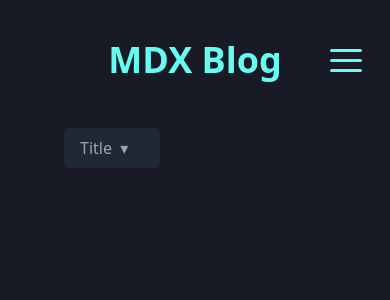
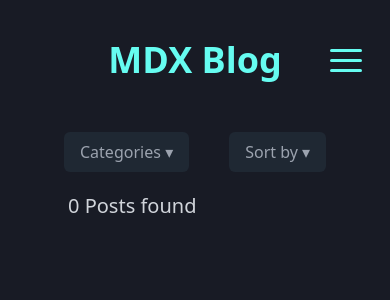
Before and after one commit to ParsaSedighi/nextjs-mdx-blog, a Next.js app: page /posts in a window 390 px wide. Shown: the top 300 px of the page. Built offline with nearby package versions, Linux system fonts and the light colour scheme.

Commit message:
Design update Fix mobile navbar bug which it was clickable when hidden Complete all posts page design Add new prop 'defaultOption' to Dropdown menu

```diff
--- a/src/components/Dropdown.jsx
+++ b/src/components/Dropdown.jsx
@@ -1,7 +1,10 @@
 import React, { useState, useEffect, useRef } from 'react';
 
-export default function Dropdown({ options }) {
-  const [selectedOption, setSelectedOption] = useState(options[0]);
+export default function Dropdown({ options, defaultOption }) {
+  if (!defaultOption) {
+    defaultOption = options[0];
+  }
+  const [selectedOption, setSelectedOption] = useState(defaultOption);
   const [isOpen, setIsOpen] = useState(false);
 
   const toggleDropdown = () => {
@@ -34,7 +37,10 @@ export default function Dropdown({ options }) {
       <div
         className="bg-gunmetal rounded-md py-2 px-4 text-gray-400 cursor-pointer"
         onClick={toggleDropdown}>
-        {selectedOption} <span className="ml-1">&#x25BE;</span>
+        <div className="flex justify-between">
+          <div>{selectedOption}</div>
+          <span className="ml-1">&#x25BE;</span>
+        </div>
       </div>
       {isOpen && (
         <div className="absolute z-50 w-full mt-2 rounded-md bg-gunmetal shadow-lg">
--- a/src/components/Nav.jsx
+++ b/src/components/Nav.jsx
@@ -38,7 +38,7 @@ const Nav = () => {
           className={
             showMenu
               ? `block opacity-100 transition-all md:hidden`
-              : `absolute -z-50 opacity-0 transition-all md:hidden`
+              : `absolute opacity-0 -z-50 -translate-y-96 transition-all md:hidden`
           }>
           <div className="p-6 rounded-lg md:mx-24 bg-gunmetal">
             <ul className="mx-8 space-y-1">
--- a/src/pages/posts.jsx
+++ b/src/pages/posts.jsx
@@ -22,9 +22,27 @@ const posts = ({ posts }) => {
 
   return (
     <>
-      <div className="mx-16 md:mx-24 mt-7">
-        <div className="w-24">
-          <Dropdown options={['Title', 'Date']} />
+      <div className="mx-16 mt-8 md:mx-24">
+        <div className="items-center justify-center w-full md:flex md:flex-row-reverse">
+          <div className="flex items-center space-x-10 md:w-1/2">
+            <div className="flex-grow">
+              <Dropdown
+                defaultOption={'Categories'}
+                options={[
+                  'Category 1',
+                  'Category 2',
+                  'Category 3',
+                  'Category 4',
+                ]}
+              />
+            </div>
+            <div className="w-fit">
+              <Dropdown defaultOption={'Sort by'} options={['Title', 'Date']} />
+            </div>
+          </div>
+          <div className="justify-center mx-1 mt-5 text-xl text-gray-300 md:m-0 md:w-1/2">
+            {0} Posts found
+          </div>
         </div>
       </div>
     </>
```
